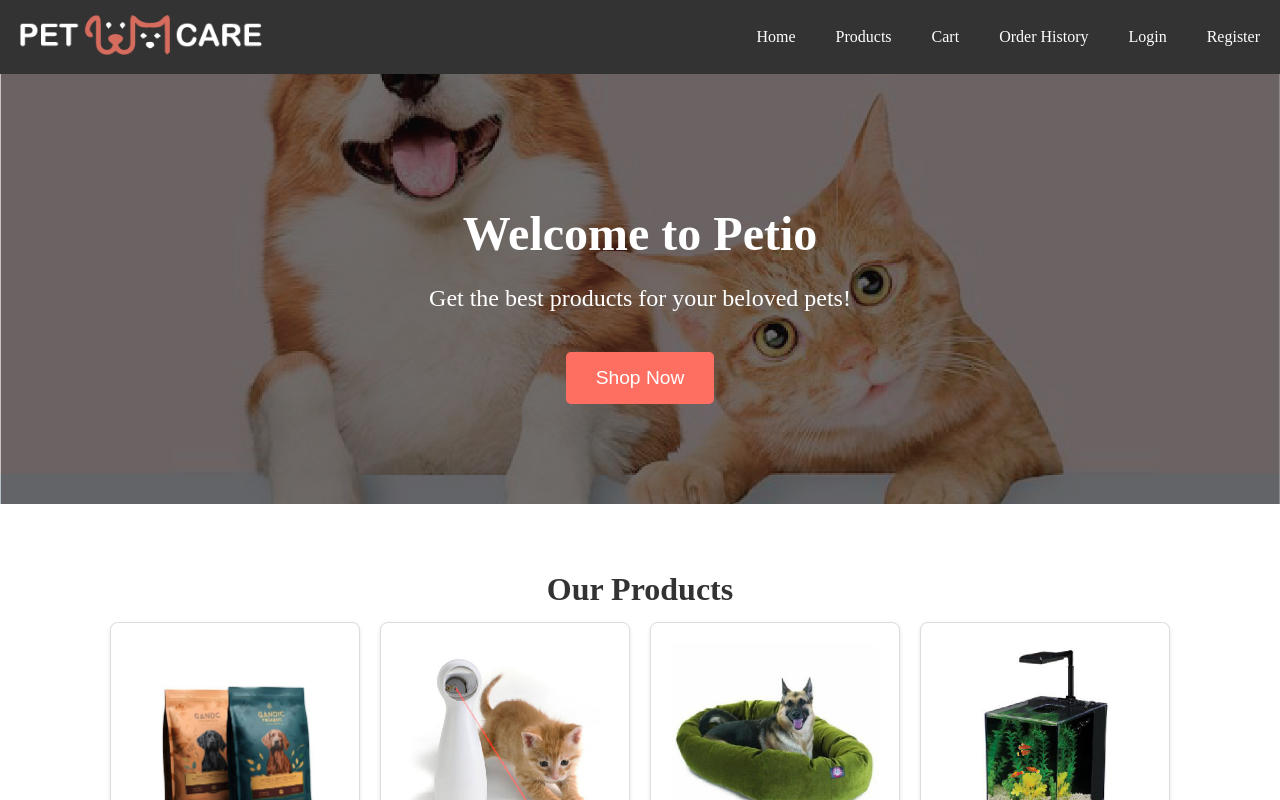
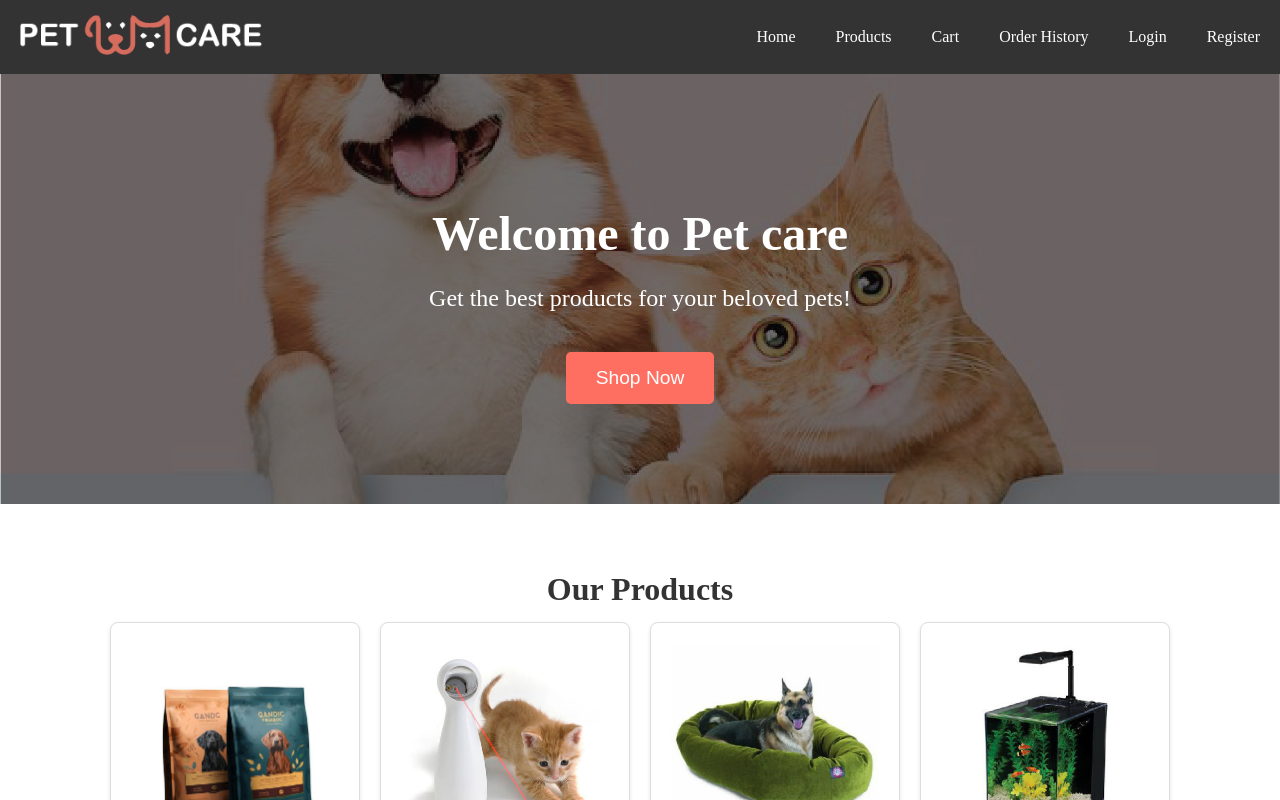
Before and after one commit to benlaguroun/Webstack---Portfolio-Project, a React (Create React App) app in the folder pet-care-ecommerce/pet-care/: page / in a window 1280 px wide. Shown: the top 800 px of the page. Built offline with nearby package versions, Linux system fonts and the light colour scheme; data requests are answered from the project's data file.

Commit message:
hero section content add

```diff
--- a/pet-care-ecommerce/pet-care/src/components/Hero.js
+++ b/pet-care-ecommerce/pet-care/src/components/Hero.js
@@ -4,7 +4,7 @@ import './Hero.css';
 const Hero = () => {
   return (
     <div className="hero">
-      <h1>Welcome to Petio</h1>
+      <h1>Welcome to Pet care</h1>
       <p>Get the best products for your beloved pets!</p>
       <button className="hero-button">Shop Now</button>
     </div>
```
